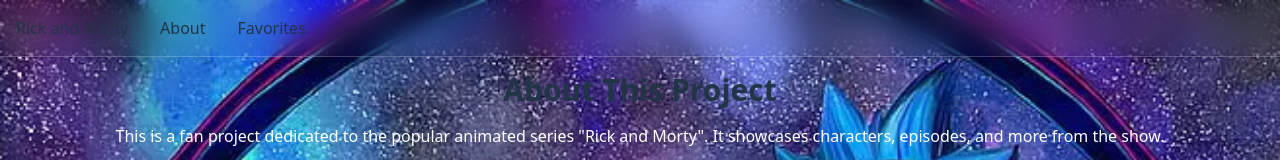
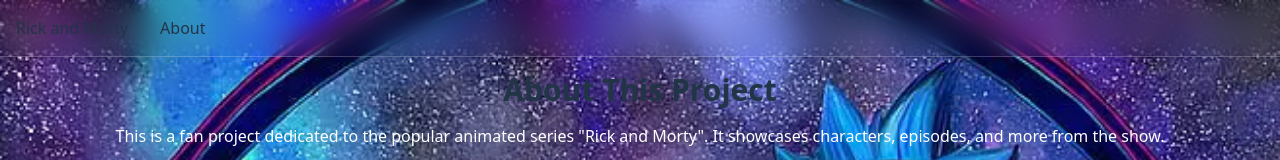
Before and after one commit to NahuelLescano/Rick-and-Morty-new, a React (Vite) app: page /about in a window 1280 px wide. Shown: the top 160 px of the page. Built offline with nearby package versions, Linux system fonts and the light colour scheme; no server answers; a web font is replaced by a local one.

Commit message:
Fix: saco favoritos porque no se va a usar por ahora

```diff
--- a/src/NavBar/NavBar.tsx
+++ b/src/NavBar/NavBar.tsx
@@ -4,8 +4,6 @@
             <ul className="flex gap-8">
                 <li><a href="/">Rick and Morty</a></li>
                 <li><a href="/about">About</a></li>
-                { /* <li><a href="/favorites">Favorites</a></li> */ }
-                <h2>Favorites</h2>
             </ul>
         </nav>
     )
```
